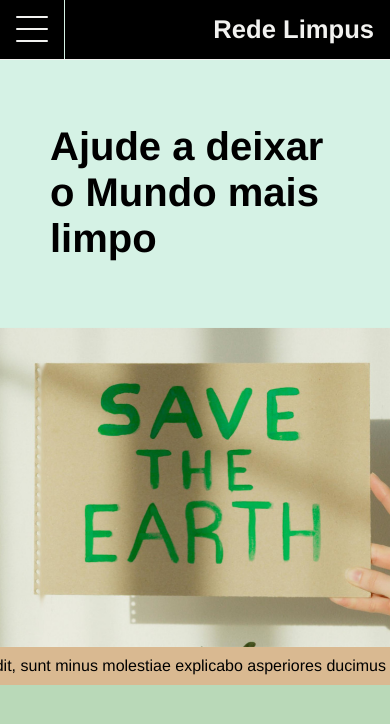
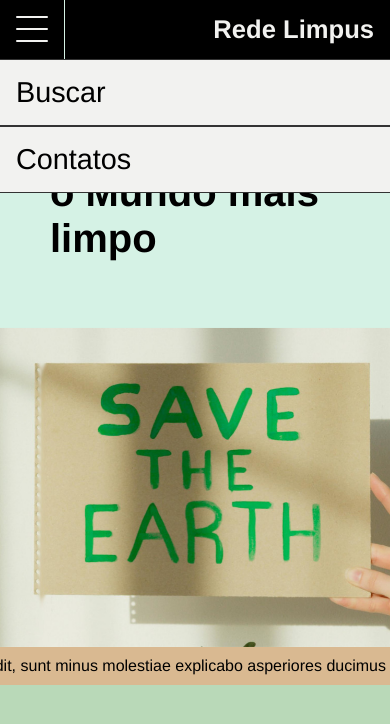
Before and after one commit to HenriqueXaviercj/RedeLimpus, a plain HTML site: page index.html in a window 390 px wide. Both pictures are taken after a click on the element 32 px from the left and 29 px from the top of the page. Shown: the top 724 px of the page. Drawn offline with Linux system fonts and the light colour scheme.

Commit message:
Refatora os estilos do nav e atualiza o script do header
Torna a navegação responsiva e alternavel: esconde o mobile nav e muda algumas propriedades (absolute, offscreen via translateY, visibility/opacity/pointer-events) e revela quando .nav.active com;

No tablet+ o nav se torna visivel em uma linha horizontal, dentro do header. Ajusta os estilos do .nav__link (colors, borders, font-size) e o hover (scale/transition).

Atualiza o index.html para adicionar as classes utility no nav  e seus links e corrige o src do scritp para src/js/main.js. Atualiza o JS para identificar o .header__btnMenu e .nav, alterna a classe active ao clicar.

```diff
--- a/index.html
+++ b/index.html
@@ -14,9 +14,9 @@
                 <span></span>
                 <span></span>
             </div>
-            <nav class="nav"> <!--active-->
-                <a href="#main" class="nav__link">Buscar</a>
-                <a href="#contatos" class="nav__link">Contatos</a>
+            <nav class="nav flex"> <!--active-->
+                <a href="#main" class="nav__link p-1">Buscar</a>
+                <a href="#contatos" class="nav__link p-1">Contatos</a>
             </nav>
             <h1 class="header__title mr-1 "><a href="#intro">Rede Limpus</a></h1>
         </header>
@@ -86,6 +86,6 @@
             <div id="bg-footer"></div>
         </footer>
     </div>
-    <script src="js/main.js"></script>
+    <script src="src/js/main.js"></script>
 </body>
 </html>
--- a/src/js/main.js
+++ b/src/js/main.js
@@ -2,8 +2,8 @@
 //---- Header Scripts ----
 //------------------------
 
-const menuBtn = document.querySelector("#btnMenu");
-const nav = document.querySelector("#nav")
+const menuBtn = document.querySelector(".header__btnMenu");
+const nav = document.querySelector(".nav")
 
 //Liga e desliga o menu de navegação
 menuBtn.addEventListener('click', () => {
@@ -13,10 +13,8 @@ menuBtn.addEventListener('click', () => {
 //quando se aperta fora do menu de navegação ele fecha.
 document.addEventListener('click', (event) => {
     if(!nav.contains(event.target) && !menuBtn.contains(event.target)){
-        console.log('alou')
         nav.classList.remove("active");
     }
-    console.log('ola');
 });
 
 //Quando clica para selecionar uma opção vai fechar o menu
--- a/src/scss/layout/_nav.scss
+++ b/src/scss/layout/_nav.scss
@@ -3,67 +3,71 @@
 
 /*================== LAYOUT ===================*/
 .nav {
-    display: none;
-    position: fixed;
+    position: absolute;
+    top: 100%;
     left: 0;
     right: 0;
-    top: 50px;
-    padding: 0;
+    flex-direction: column;
+    z-index: 1;
+    visibility: hidden;
+    opacity: 0;
+    pointer-events: none;
+    transform: translateY(-8px);
 
     @include m.respond-to(tablet) {
-        display: flex;
         position: relative;
         align-items: center;
+        flex-direction: row;
         top: 0;
+        left: auto;
+        right: auto;
+        height: 100%;
+        visibility: visible;
+        opacity: 1;
+        pointer-events: auto;
+        transform: none;
     }
 }
 
 /*================== LINKS =====================*/
 .nav__link {
-    color: black;
+    color: v.$black;
     text-decoration: none;
     background-color: v.$white;
-    border-bottom: 1px solid gray;
-    padding: 20px;
-    font-size: 2em;
+    border-bottom: 1px solid v.$gray;
+    border-top: 1px solid v.$gray;
+    font-size: 1.8em;
 
     @include m.respond-to(tablet) {
         color: v.$white;
-        background-color: black;
+        background-color: v.$black;
         border-bottom: none;
         border-right: 1px solid v.$white;
-        padding: 10px 15px;
-        font-size: 1.3em;
+        font-size: 1.4em;
     }
 
     @include m.respond-to(large) {
         font-size: 1.6em;
-        padding: 12px 18px;
     }
 
     &:hover {
-        font-size: 2em;
         background-color: v.$green;
         transition: .2s;
+        scale: 1 1.1;
 
         @include m.respond-to(tablet) {
-            font-size: 1.3em;
-            background-color: black;
+            background-color: v.$black;
             text-decoration: underline;
+            scale: 1;
             transition: none;
-        }
-
-        @include m.respond-to(large) {
-            font-size: 1.6em;
         }
     }
 }
 
-
 .nav.active {
-    display: flex;
-    flex-flow: column nowrap;
-    left: 0;
-    right: 0;
-    transition: 5s;
+    transition: .4s;
+    visibility: visible;
+    opacity: 1;
+    pointer-events: auto;
+    transform: translateY(0);
 }
```
Also changed, not shown: dist/css/style.css, 1 other file.
